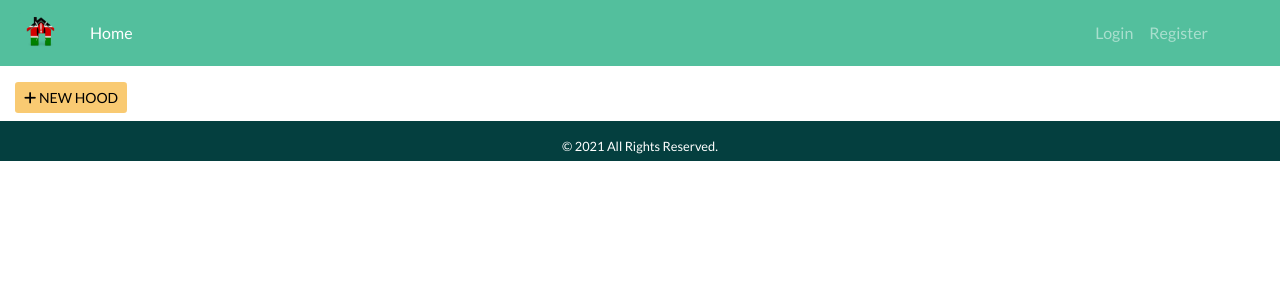
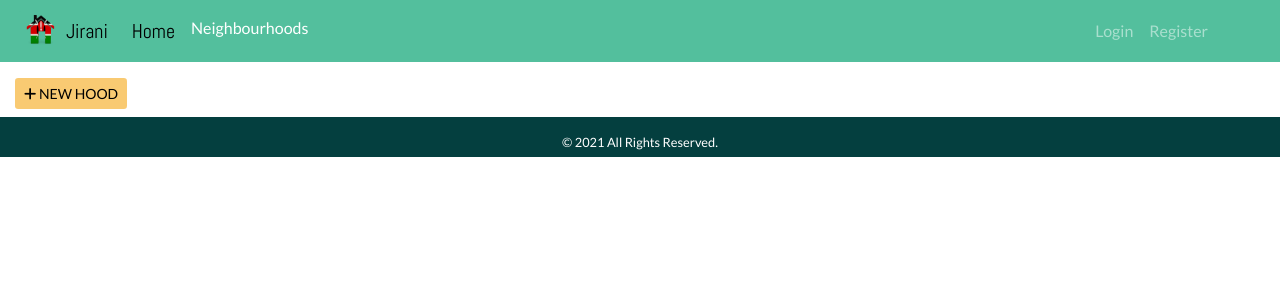
Before and after one commit to Wambui-123/NeighbourHood, a Django app: template neighbour/templates/all-neighbour/hoods.html in a window 1280 px wide. Shown: the top 300 px of the page. Run offline with Django 3.2, Linux system fonts and the light colour scheme; the template is opened without the code that fills it, so the values that code supplies are empty; some libraries are stand-ins or nearby versions; some web fonts are replaced.

Commit message:
styling templates

```diff
--- a/neighbour/static/css/style.css
+++ b/neighbour/static/css/style.css
@@ -18,6 +18,7 @@
     src: url('fonts/dedd2214cc3d65f28d0bae614f97a47c.woff2') format('woff2'),
          url('fonts/dedd2214cc3d65f28d0bae614f97a47c.woff') format('woff');
 }
+
 body{
     font-family: 'lato', sans-serif;
     overflow-x:hidden !important;
@@ -64,9 +65,10 @@ body{
 
 }
 .neig{
-    font-family: 'BLKCHCRY', sans-serif;
-    color: rgb(248, 189, 79) !important;
-    font-size: 25px !important;
+    /* font-family: 'BLKCHCRY', sans-serif; */
+    font-family: "Abel", sans-serif;
+    color: rgb(0, 0, 0) !important;
+    font-size: 20px !important;
 }
 .join{
     background-color: rgb(248, 189, 79,0.8);;
--- a/neighbour/templates/base.html
+++ b/neighbour/templates/base.html
@@ -6,6 +6,7 @@
 <head>
   <meta charset="utf-8">
   <meta name="viewport" content="width=device-width, initial-scale=1">
+  <link rel="stylesheet" href="https://fonts.googleapis.com/css?family=Abel">
 
 
   {%if title%}
--- a/neighbour/templates/navbar.html
+++ b/neighbour/templates/navbar.html
@@ -1,10 +1,11 @@
 {% load static %}
 <nav class="navbar navbar-expand-lg navbar-dark bg-dark sticky-top">
   {% comment %} <span> {% endcomment %}
+    <img  style="width: 50px; height: 40px;" src="{% static 'photos/kenya_icon.png' %}" alt="/">
     <a class="navbar-brand neig text-center" href="{% url 'home' %}">
-        <img  style="width: 50px; height: 40px;" src="{% static 'photos/kenya_icon.png' %}" alt="/">
-        {% comment %} <p> Jirani </p>  {% endcomment %}
-      </a>
+      <p> Jirani </p>
+    </a>
+
   {% comment %} </span> {% endcomment %}
     <button class="navbar-toggler" type="button" data-toggle="collapse" data-target="#navbarNav" aria-controls="navbarNav" aria-expanded="false" aria-label="Toggle navigation">
       <span class="navbar-toggler-icon"></span>
@@ -12,12 +13,12 @@
     <div class="collapse navbar-collapse" id="navbarNav">
       <ul class="navbar-nav">
         <li class="nav-item active">
-          <a class="nav-link" href="{% url 'home' %}">Home <span class="sr-only">(current)</span></a>
+          <a class="nav-link neig text-center" href="{% url 'home' %}">Home <span class="sr-only">(current)</span></a>
         </li>
-        {% if user.is_authenticated %}
+        {% comment %} {% if user.is_authenticated %}
         <li class="nav-item active">
           <a class="nav-link" href="/admin">Admin</a>
-        </li>
+        </li> {% endcomment %}
         {% if request.user.profile.neighbourhood %}
         {%else%}
         <li class="nav-item active">
@@ -27,10 +28,10 @@
 
         {% if user.profile.neighbourhood %}
         <li class="nav-item active">
-          <a class="nav-link" href="{% url 'my_hood' user.profile.neighbourhood.id %}">{{user.profile.neighbourhood.name}} </a>
+          <a class="nav-link neig text-center" href="{% url 'my_hood' user.profile.neighbourhood.id %}">{{user.profile.neighbourhood.name}} </a>
         </li>
         {%endif%}
-        {%endif%}
+        {% comment %} {%endif%} {% endcomment %}
       </ul>
       <ul class="nav navbar-nav navbar-right ml-auto mr-5">
         {% if user.is_authenticated %}
```
